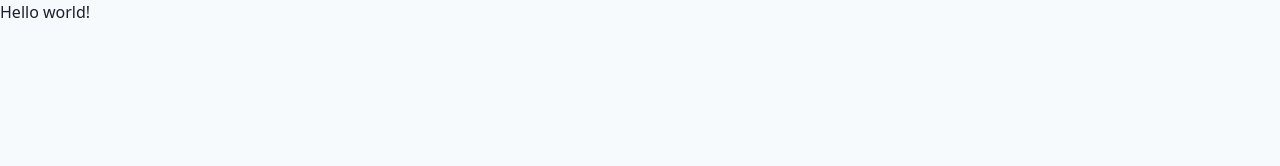
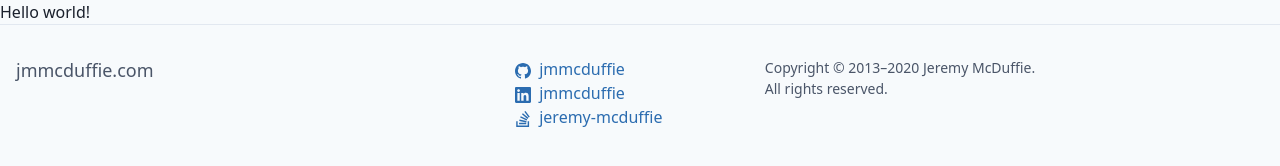
Before and after one commit to jmmcduffie/jmmcduffie.github.io, a Gatsby site: page / in a window 1280 px wide. Built offline with nearby package versions, Linux system fonts and the light colour scheme; Gatsby itself is replaced by a stand-in of ours.

Commit message:
Create a SiteFooter component

```diff
--- /dev/null
+++ b/src/components/icon.js
@@ -0,0 +1,6 @@
+import React from 'react'
+import icons from '../images/icons.svg'
+
+export default ({ name, className }) => (
+  <svg className={`fill-current inline-block w-4 h-4 ${className}`}><use href={`${icons}#${name}`}/></svg>
+)
--- /dev/null
+++ b/src/components/site-footer.js
@@ -0,0 +1,34 @@
+import React from 'react'
+import Icon from './icon'
+
+const SocialLink = ({ href, icon, children }) => (
+  <a rel="me" href={href} className="text-blue-700 hover:text-current hover:underline">
+    <Icon name={icon} className="mr-1 md:mr-2" />
+    <span>{children}</span>
+  </a>
+)
+
+export default () => (
+  <footer role="contentinfo" className="border-t py-8 px-4 text-gray-700">
+    <div className="max-w-screen-xl mx-auto space-y-4 md:space-y-0 md:flex">
+      <p className="md:w-2/5 text-lg">jmmcduffie.com</p>
+
+      <ul className="flex flex-wrap -ml-4 md:block md:m-0 md:w-1/5 ">
+        <li className="ml-4 md:m-0">
+          <SocialLink href="https://github.com/jmmcduffie" icon="github">jmmcduffie</SocialLink>
+        </li>
+        <li className="ml-4 md:m-0">
+          <SocialLink href="https://www.linkedin.com/in/jmmcduffie" icon="linkedin">jmmcduffie</SocialLink>
+        </li>
+        <li className="ml-4 md:m-0">
+          <SocialLink href="https://stackoverflow.com/users/943505/jeremy-mcduffie" icon="stackoverflow">jeremy-mcduffie</SocialLink>
+        </li>
+      </ul>
+
+      <p className="md:w-2/5 md:ml-auto">
+        <small className="block text-sm">Copyright &copy; 2013–{new Date().getFullYear()} Jeremy McDuffie.</small>
+        <small className="block text-sm">All rights reserved.</small>
+      </p>
+    </div>
+  </footer>
+)
--- a/src/pages/index.js
+++ b/src/pages/index.js
@@ -1,3 +1,9 @@
-import React from "react"
+import React from 'react'
+import SiteFooter from '../components/site-footer'
 
-export default () => <div>Hello world!</div>
+export default () => (
+  <>
+    <div>Hello world!</div>
+    <SiteFooter />
+  </>
+)
```
Also changed, not shown: src/images/icons.svg (added).
